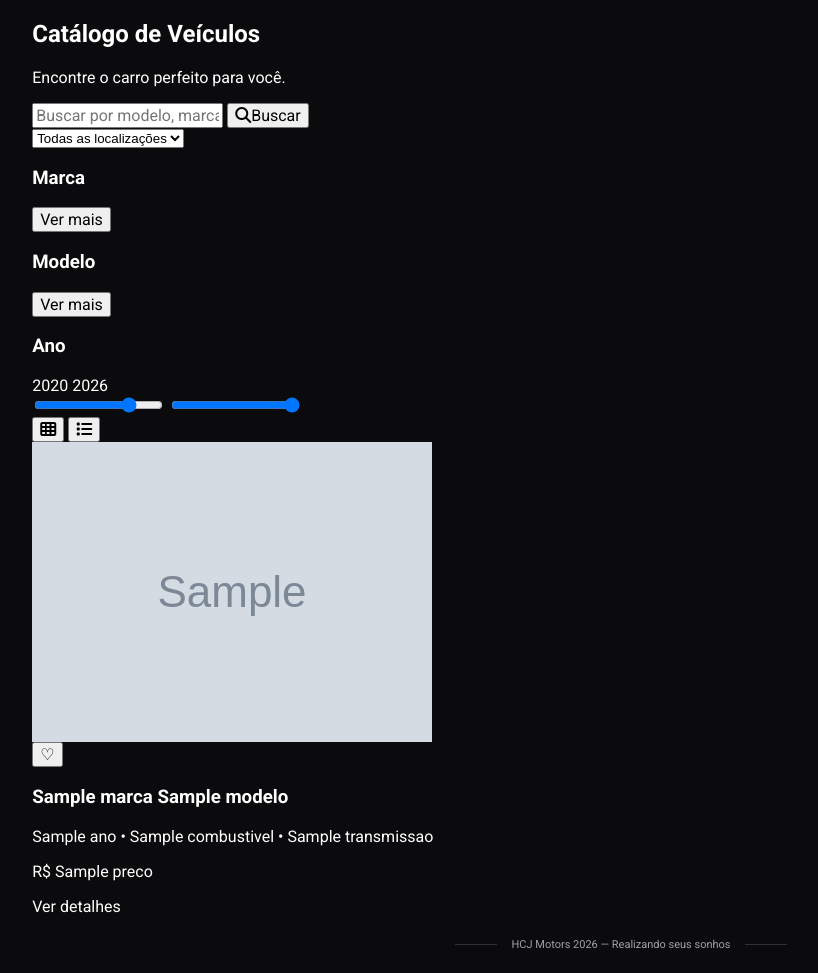
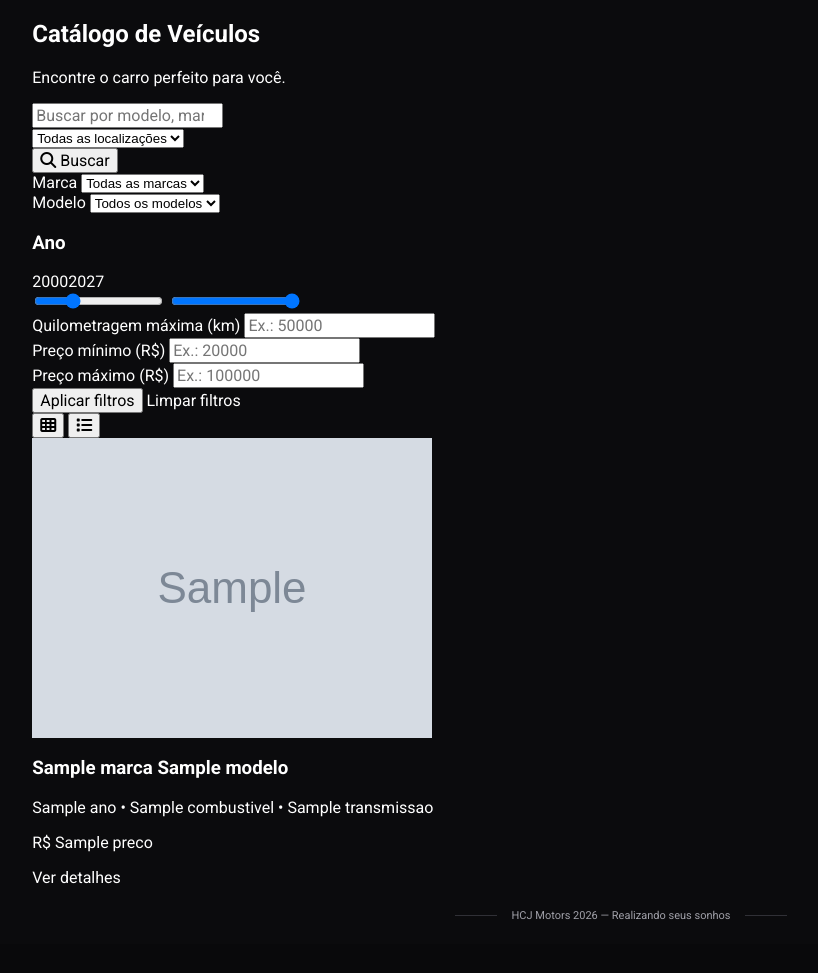
Before and after one commit to JNN2/HCJ-Project-de-concessionria-carro, a Flask app: template templates/catalogo.html in a window 1280 px wide. Shown: the part 63-1036 px from the top of the page, without its empty margins (19-837 px from the left). After the commit the page ends 983 px from the top, so only its background shows below. Run offline with Flask 3, Linux system fonts and the light colour scheme; the template is opened without the code that fills it: most values are stand-ins (such as "Sample title", 1, 10 or a date in 2020); grey boxes marked "Sample" are stand-in pictures.

Commit message:
feat: adiciona interacoes dos filtros do catalogo (refs #43)

```diff
--- a/templates/catalogo.html
+++ b/templates/catalogo.html
@@ -1,96 +1,118 @@
 {% extends "base.html" %}
-{% block title %}
-HCJ Motors | Catálogo de Veículos
-{% endblock %}
+{% block title %}HCJ Motors | Catálogo de Veículos{% endblock %}
 {% block content %}
 <section class="catalogo">
+
   <div class="container">
-
     <h1>Catálogo de <span>Veículos</span></h1>
     <p>Encontre o carro perfeito para você.</p>
 
-    <form class="form-busca" method="GET">
-            <input type="text" name="busca" placeholder="Buscar por modelo, marca...">
-            <button type="submit"> <i class="fas fa-search"></i>Buscar</button>
+    <form id="form-filtros" class="catalogo-form" action="{{ url_for('catalogo') }}" method="GET">
+
+      <div class="form-busca">
+        <input type="search" name="busca" placeholder="Buscar por modelo, marca..." value="{{ request.args.get('busca', '') }}" aria-label="Pesquisar veículos">
 
         <div class="filtros">
-            <select name="localizacao">
+          <select name="localizacao" aria-label="Localização">
             <option value="">Todas as localizações</option>
+            {% for local in localizacoes %}
+            <option value="{{ local }}" {% if request.args.get('localizacao') == local %}selected{% endif %}>{{ local }}</option>
+            {% endfor %}
           </select>
         </div>
-    </form>
+
+        <button type="submit"><i class="fas fa-search" aria-hidden="true"></i> Buscar</button>
+
+      </div>
+
       <div class="catalogo-layout">
-            <div class="catalogo-sidebar">
+
+        <aside class="catalogo-sidebar" aria-label="Filtros de veículos">
           <div class="filtro-grupo">
-                    <h3>Marca</h3>
-                    <button type="button">Ver mais</button>
+            <label for="filtro-marca">Marca</label>
+            <select id="filtro-marca" name="marca">
+              <option value="">Todas as marcas</option>
+              {% for marca in marcas %}
+              <option value="{{ marca }}" {% if request.args.get('marca') == marca %}selected{% endif %}>{{ marca }}</option>
+              {% endfor %}
+            </select>
+
           </div>
 
           <div class="filtro-grupo">
-                    <h3>Modelo</h3>
-                    <button type="button">Ver mais</button>
+
+            <label for="filtro-modelo">Modelo</label>
+            <select id="filtro-modelo" name="modelo">
+              <option value="">Todos os modelos</option>
+              {% for modelo in modelos %}
+              <option value="{{ modelo }}" {% if request.args.get('modelo') == modelo %}selected{% endif %}>{{ modelo }}</option>
+              {% endfor %}
+            </select>
+
           </div>
 
           <div class="filtro-grupo">
+
             <h3>Ano</h3>
+            <div class="ano-valores"><output id="ano-minimo-valor" for="ano-minimo">{{ request.args.get('ano_minimo', '2000') }}</output><output id="ano-maximo-valor" for="ano-maximo">{{ request.args.get('ano_maximo', '2027') }}</output></div>
+            <div class="ano-controles">
+              <input type="range" id="ano-minimo" name="ano_minimo" min="1990" max="2027" value="{{ request.args.get('ano_minimo', '2000') }}" aria-label="Ano mínimo">
+              <input type="range" id="ano-maximo" name="ano_maximo" min="1990" max="2027" value="{{ request.args.get('ano_maximo', '2027') }}" aria-label="Ano máximo">
 
-                    <div class="filtro-ano">
-                        <div class="ano-valores">
-                            <span>2020</span>
-                            <span>2026</span>
-                        </div>
             </div>
 
-                    <div class="ano-controles">
-                        <input type="range" name="ano_minimo" min="2000" max="2026" value="2020">
-                        <input type="range" name="ano_maximo" min="2000" max="2026" value="2026">
           </div>
+          <div class="filtro-grupo">
+            <label for="km-maxima">Quilometragem máxima (km)</label>
+            <input id="km-maxima" name="km_maxima" type="number" min="0" step="1" placeholder="Ex.: 50000" value="{{ request.args.get('km_maxima', '') }}">
           </div>
+
+          <div class="filtro-grupo">
+            <label for="preco-minimo">Preço mínimo (R$)</label>
+            <input id="preco-minimo" name="preco_minimo" type="number" min="0" step="0.01" placeholder="Ex.: 20000" value="{{ request.args.get('preco_minimo', '') }}">
           </div>
+
+          <div class="filtro-grupo">
+            <label for="preco-maximo">Preço máximo (R$)</label>
+            <input id="preco-maximo" name="preco_maximo" type="number" min="0" step="0.01" placeholder="Ex.: 100000" value="{{ request.args.get('preco_maximo', '') }}">
+          </div>
+
+          <button class="filtros-aplicar" type="submit">Aplicar filtros</button>
+          <a class="filtros-limpar" href="{{ url_for('catalogo') }}">Limpar filtros</a>
+
+        </aside>
+
         <div class="catalogo-conteudo">
-                <!-- Controles de visualização -->
-                <div class="catalogo-visualizacao">
 
-                    <button type="button"
-                            class="visualizacao-grade"
-                            title="Visualizar em grade">
-                        <i class="fas fa-th"></i>
-                    </button>
+          <div class="catalogo-visualizacao" aria-label="Modo de visualização">
+            <button type="button" class="visualizacao-grade" aria-label="Visualizar em grade" aria-pressed="true"><i class="fas fa-th" aria-hidden="true"></i></button>
+            <button type="button" class="visualizacao-lista" aria-label="Visualizar em lista" aria-pressed="false"><i class="fas fa-list" aria-hidden="true"></i></button>
+          </div>
 
-                    <button type="button"
-                            class="visualizacao-lista"
-                            title="Visualizar em lista">
-                        <i class="fas fa-list"></i>
-                    </button>
-                </div>
-                <!-- Lista de veículos -->
           <div class="catalogo-veiculos">
             {% if veiculos %}
               {% for veiculo in veiculos %}
-                            <!-- Cartão de cada veículo -->
-                            <div class="veiculo-card">
+              <article class="veiculo-card">
                 <div class="veiculo-imagem">
-                                    <img src="{{ url_for('static', filename='images:/' + veiculo.imagem)}}" alt="{{ veiculo.marca }} {{ veiculo.modelo }}">
-
-                                    <button type="button" class="favorito">
-                                        ♡
-                                    </button>
+                  <img src="{{ url_for('static', filename='images/' ~ veiculo.imagem) }}" alt="{{ veiculo.marca }} {{ veiculo.modelo }}" loading="lazy">
                 </div>
                 <div class="veiculo-info">
                   <h3>{{ veiculo.marca }} {{ veiculo.modelo }}</h3>
                   <p>{{ veiculo.ano }} • {{ veiculo.combustivel }} • {{ veiculo.transmissao }}</p>
                   <p class="veiculo-preco">R$ {{ veiculo.preco }}</p>
+                  <a href="{{ url_for('detalhes_veiculo', id=veiculo.id) }}">Ver detalhes</a>
+                </div>
 
-                                    <a href="#">Ver detalhes</a>
-                                </div>
-                            </div>
+              </article>
               {% endfor %}
             {% else %}
-                        <p>Nenhum veículo disponível no momento.</p>
+              <p>Nenhum veículo encontrado para os filtros selecionados.</p>
             {% endif %}
           </div>
         </div>
       </div>
+    </form>
   </div>
 </section>
+
 {% endblock %}
```
Also changed, not shown: static/js/catalogo.js (added, +56 -0 lines). Lines whose indentation alone changed are shown as unchanged.
